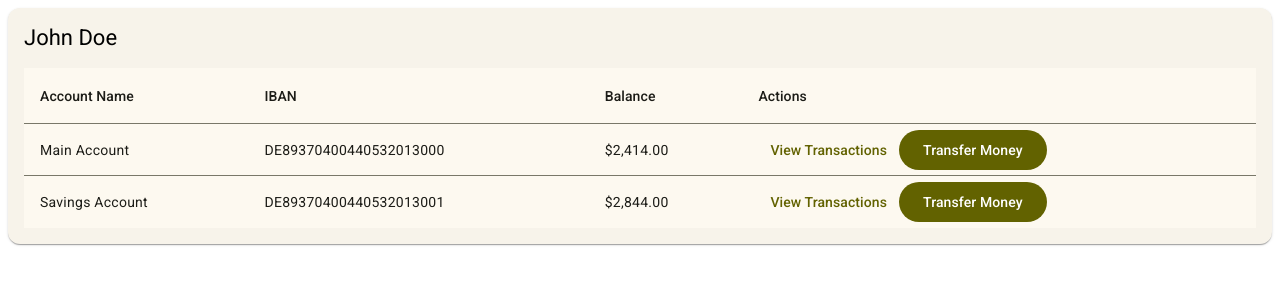
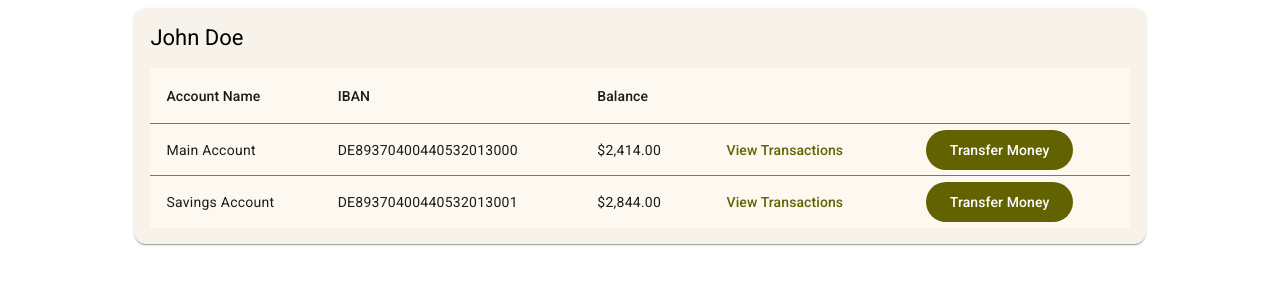
Before and after one commit to KFomin/accounts, an Angular app: page /dashboard in a window 1280 px wide. Shown: the top 300 px of the page. Built offline with nearby package versions, Linux system fonts and the light colour scheme; data requests are answered from the project's data file.

Commit message:
adjust table

```diff
--- a/src/app/dashboard/dashboard.component.html
+++ b/src/app/dashboard/dashboard.component.html
@@ -1,4 +1,5 @@
-<mat-card>
+<div class="accounts-container">
+  <mat-card class="accounts">
     <mat-card-header>
       <mat-card-title-group>
         <mat-card-title class="mat-white">John Doe</mat-card-title>
@@ -18,10 +19,15 @@
           <th mat-header-cell *matHeaderCellDef>Balance</th>
           <td mat-cell *matCellDef="let account">{{ account.balance | currency }}</td>
         </ng-container>
-      <ng-container matColumnDef="actions">
-        <th mat-header-cell *matHeaderCellDef>Actions</th>
-        <td mat-cell *matCellDef="let account">
+        <ng-container matColumnDef="transactions">
+          <th mat-header-cell *matHeaderCellDef></th>
+          <td mat-cell *matCellDef="let account" class="actions">
             <button mat-button color="primary" (click)="viewTransactions(account.id)">View Transactions</button>
+          </td>
+        </ng-container>
+        <ng-container matColumnDef="transfer">
+          <th mat-header-cell *matHeaderCellDef></th>
+          <td mat-cell *matCellDef="let account" class="actions">
             <button mat-flat-button (click)="transferMoneyClicked(account.id)">Transfer Money</button>
           </td>
         </ng-container>
@@ -30,3 +36,4 @@
       </table>
     </mat-card-content>
   </mat-card>
+</div>
--- a/src/app/dashboard/dashboard.component.scss
+++ b/src/app/dashboard/dashboard.component.scss
@@ -0,0 +1,8 @@
+.accounts {
+  width: 80%;
+}
+
+.accounts-container {
+  display: flex;
+  justify-content: center;
+}
--- a/src/app/dashboard/dashboard.component.ts
+++ b/src/app/dashboard/dashboard.component.ts
@@ -38,7 +38,7 @@ import {Account, ApiService} from '../api.service';
   styleUrl: './dashboard.component.scss'
 })
 export class DashboardComponent implements OnInit {
-  displayedColumns: string[] = ['name', 'iban', 'balance', 'actions'];
+  displayedColumns: string[] = ['name', 'iban', 'balance', 'transactions', 'transfer'];
   dataSource = new MatTableDataSource<Account>([]);
 
   constructor(
```
Lines whose indentation alone changed are shown as unchanged.
